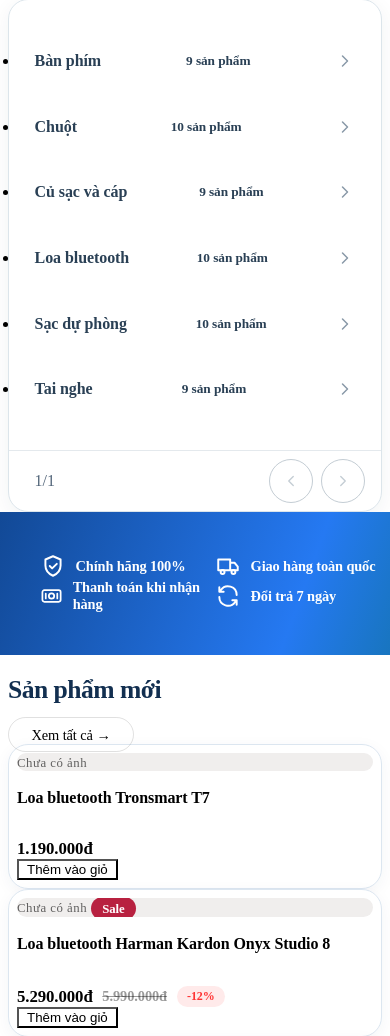
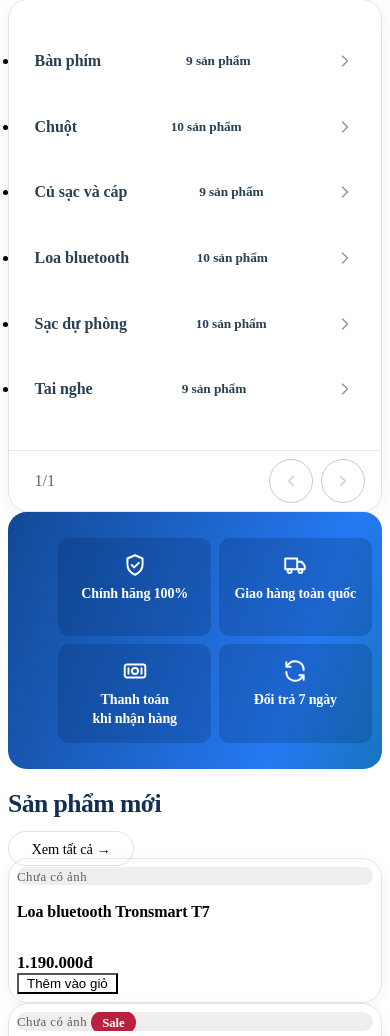
Before and after one commit to vietphubdp/cdtn2-10, a Laravel app: page / in a window 390 px wide. Shown: the part 1006-2042 px from the top of the page. Run offline with Laravel 12, Linux system fonts and the light colour scheme; data comes from the database, SQL or seed files in the repository; tables that the repository leaves empty hold one stand-in row (values such as "Sample post"); style sheets or scripts are compiled from the project's sources; parts of the project's set-up code (start-up, migrations or seed data) failed here and were passed over.

Commit message:
feat(ui): cập nhật màu sidebar và bố cục cam kết trên mobile

```diff
--- a/resources/css/app.css
+++ b/resources/css/app.css
@@ -1219,14 +1219,38 @@ hr {
 }
 
 @media (max-width: 767.98px) {
+    .promise-strip {
+        margin-inline: 0;
+        padding: 0.65rem;
+        border-radius: 1.15rem;
+    }
+
+    .promise-strip .container {
+        padding-inline: 0;
+    }
+
     .promise-strip ul {
         display: grid !important;
-        grid-template-columns: 1fr 1fr;
+        grid-template-columns: repeat(2, minmax(0, 1fr));
+        grid-auto-rows: 1fr;
+        gap: 0.5rem !important;
     }
 
     .promise-strip li {
-        font-size: 0.9rem;
-    }
+        flex-direction: column;
+        justify-content: flex-start;
+        gap: 0.45rem;
+        padding: 0.85rem 0.5rem;
+        border-radius: 0.7rem;
+        background: rgb(0 32 82 / 22%);
+        font-size: 0.875rem;
+        font-weight: 600;
+        line-height: 1.35;
+        text-align: center;
+        text-wrap: balance;
+    }
+
+    .promise-strip .icon { flex: none; }
 }
 
 .section-title {
@@ -1985,8 +2009,12 @@ hr {
 }
 
 /* ---------- 11. Trang quản trị ---------- */
+.admin-body {
+    --admin-nav-bg: #24262b;
+}
+
 .admin-topbar {
-    background-color: var(--ts-brand-dark) !important;
+    background-color: var(--admin-nav-bg) !important;
 }
 
 .admin-topbar .navbar-brand,
@@ -2009,7 +2037,7 @@ hr {
 }
 
 #adminSidebar {
-    background-color: var(--ts-brand-dark) !important;
+    background-color: var(--admin-nav-bg) !important;
 }
 
 #adminSidebar .text-white-50 {
@@ -2139,7 +2167,7 @@ hr {
     .admin-sidebar {
         width: 240px;
         flex-shrink: 0;
-        background-color: var(--ts-brand-dark);
+        background-color: var(--admin-nav-bg);
     }
 }
 
```
